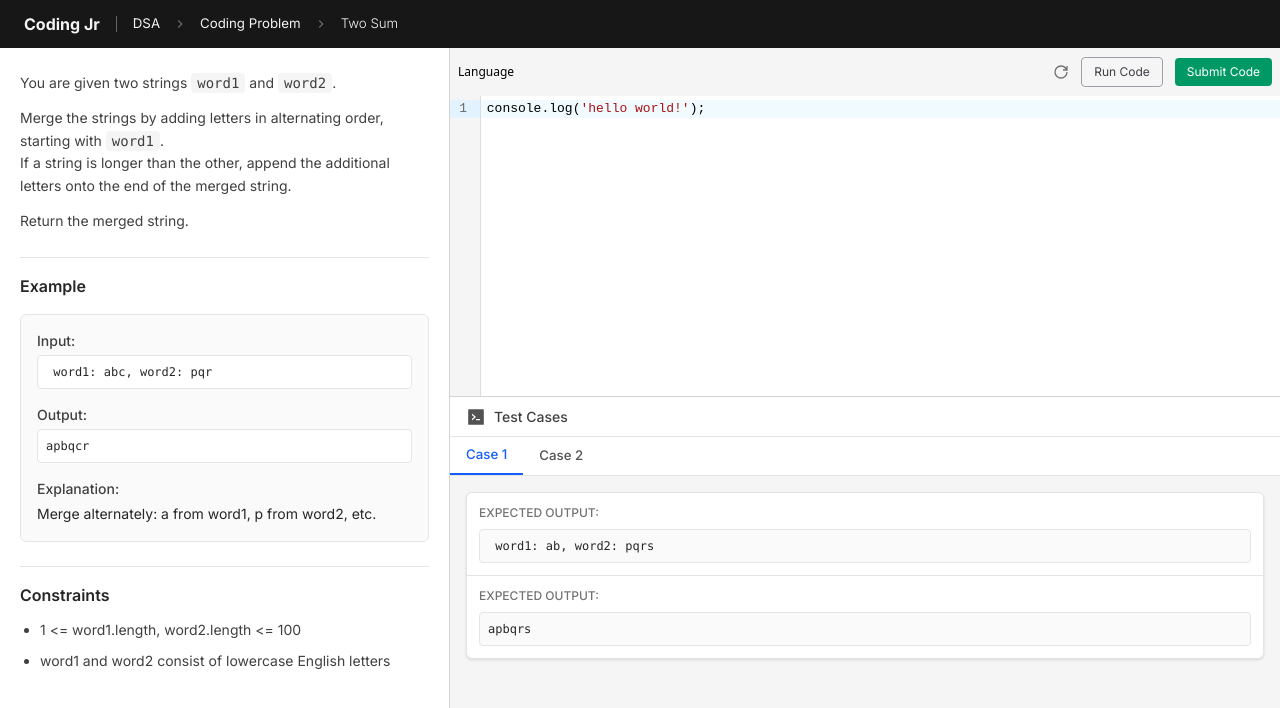
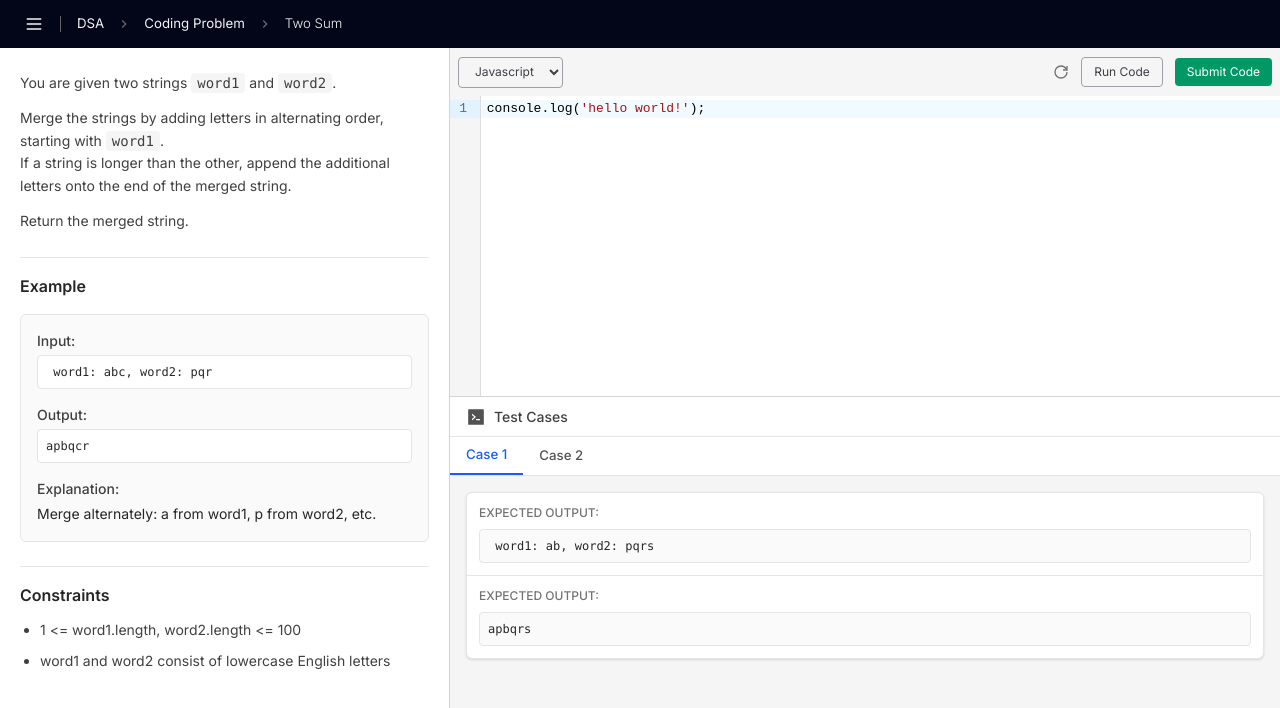
Before and after one commit to Utkarshrajmishra/coding-jr-code-editor, a React (Vite) app: page / in a window 1280 px wide. Shown: the top 708 px of the page. Built offline with nearby package versions, Linux system fonts and the light colour scheme.

Commit message:
Fix: UI Issues

```diff
--- a/package.json
+++ b/package.json
@@ -13,6 +13,7 @@
     "@codemirror/lang-javascript": "^6.2.3",
     "@tailwindcss/vite": "^4.1.4",
     "@uiw/react-codemirror": "^4.23.11",
+    "lucide-react": "^0.503.0",
     "react": "^19.0.0",
     "react-dom": "^19.0.0",
     "react-icons": "^5.5.0",
--- a/src/components/CodeEditor.tsx
+++ b/src/components/CodeEditor.tsx
@@ -13,17 +13,22 @@ const CodeEditor = () => {
     <section>
       <div className="h-12 justify-between px-2 bg-neutral-100 flex items-center  w-[calc(100vw-450px)]">
         <div className="text-xs">
-            <p>Language</p>
+          <select className="text-xs text-zinc-700 border-1 text-white border-zinc-400 py-[6px] px-3 mr-3 rounded font-inter">
+            <option>Javascript</option>
+            <option>C++</option>
+            <option>C</option>
+            <option>Python</option>
+            <option>Java</option>
+          </select>
         </div>
         <div className="flex items-center gap-3">
-            <GrPowerReset className="text-neutral-500"/>
+          <GrPowerReset className="text-neutral-500" />
           <button className="text-xs text-zinc-700 border-1 text-white border-zinc-400 py-[6px] px-3 rounded font-inter">
             Run Code
           </button>
           <button className="text-xs text-white bg-emerald-600 py-[6px] px-3 rounded font-inter">
             Submit Code
           </button>
-
         </div>
       </div>
       <CodeMirror
--- a/src/components/Header.tsx
+++ b/src/components/Header.tsx
@@ -1,9 +1,11 @@
+import { Menu } from "lucide-react";
 import { MdKeyboardArrowRight } from "react-icons/md";
 
 const Header = () => {
   return (
-    <header className="h-12 px-6 text-zinc-100 gap-4 font-inter bg-neutral-900 flex items-center">
-      <p className="font-bold">Coding Jr</p>
+    <header className="h-12 px-6 text-zinc-100 gap-4 font-inter bg-slate-950 flex items-center">
+        <Menu className="size-5"/>
+    {/* <p className="font-bold">Coding Jr</p> */}
       <div className="h-4 w-[1px] bg-[#656565]"></div>
       <div className="text-[0.83rem] gap-3 flex items-center ">
         <p className="">DSA</p>
```
Also changed, not shown: 1 other file (tests, documents, lock files or other folders).
